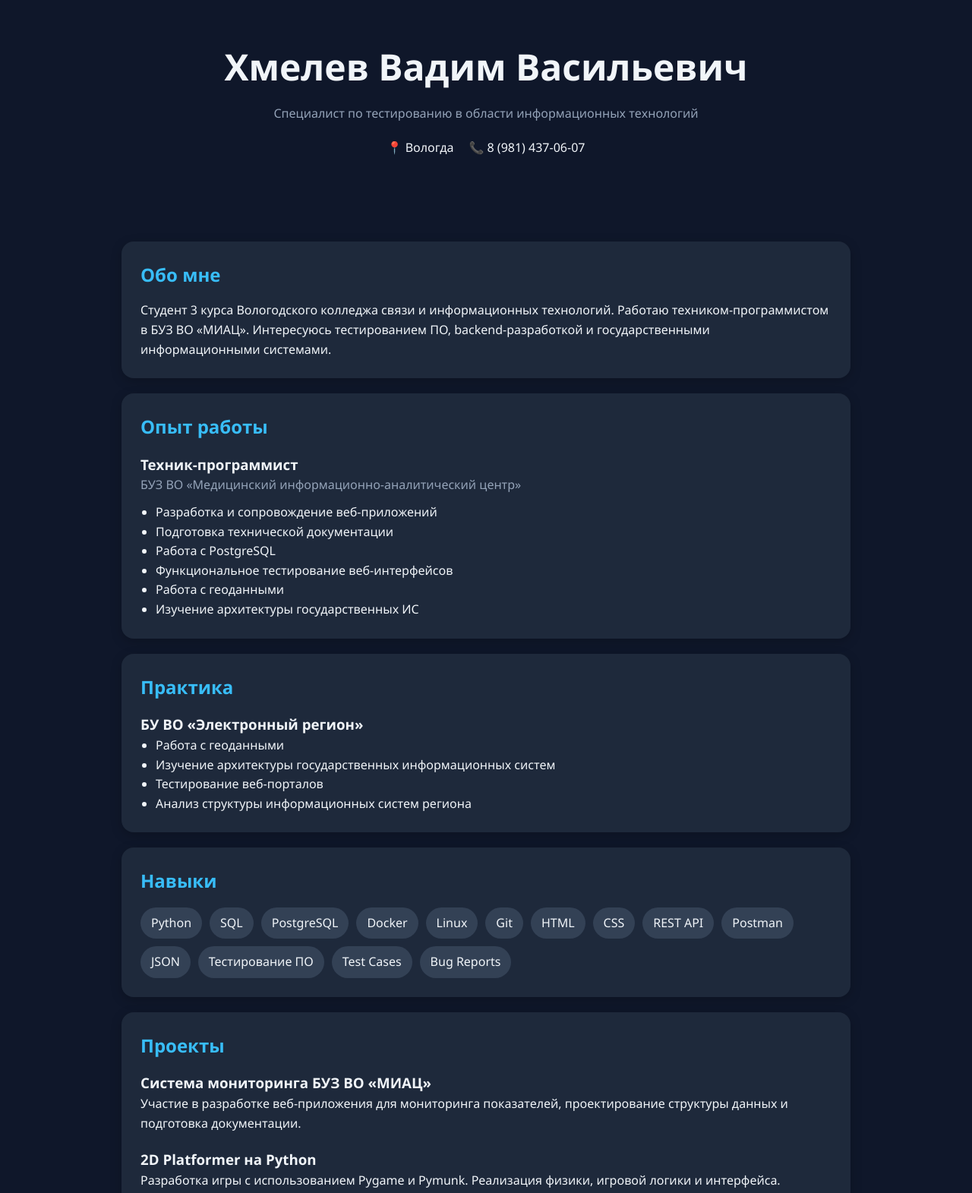
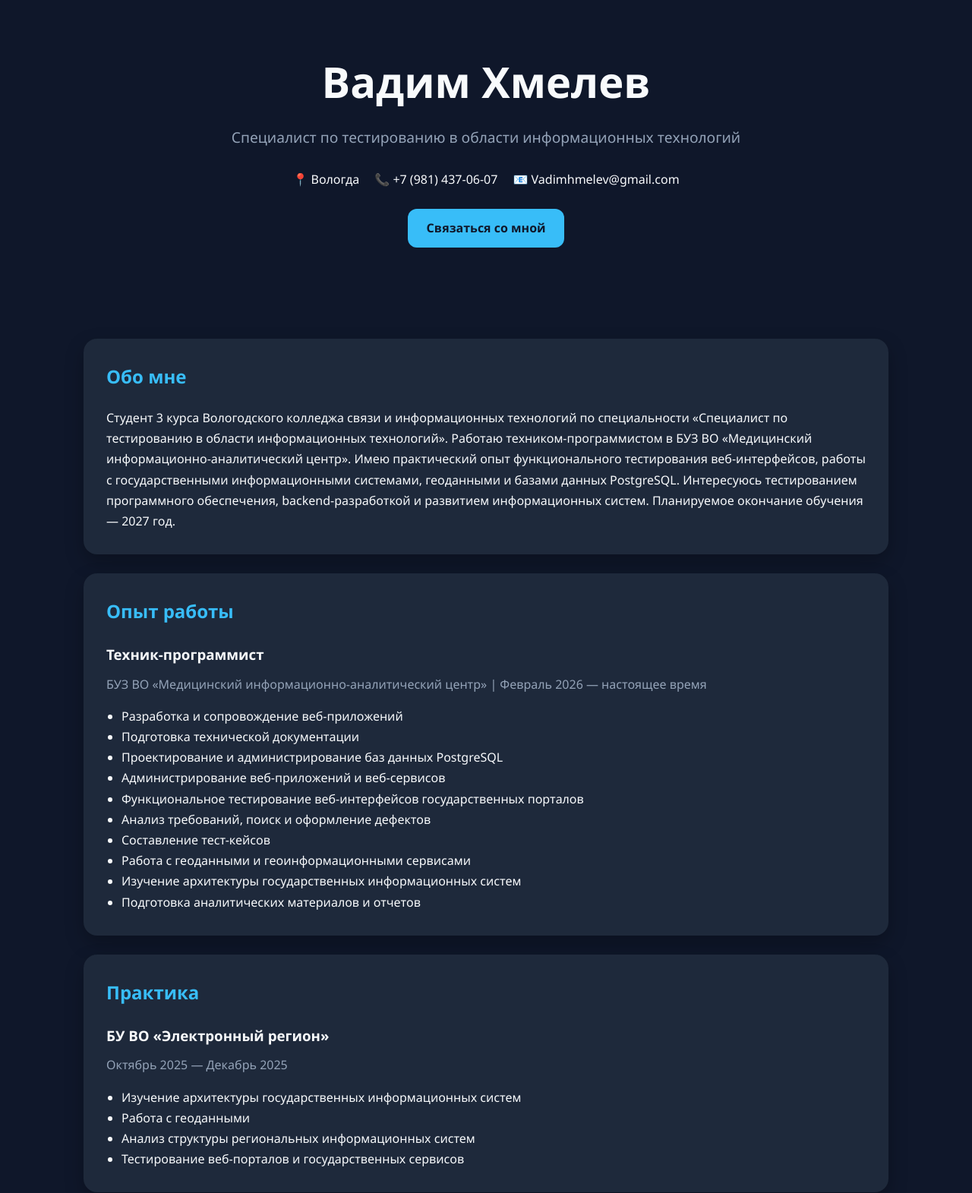
Before and after one commit to sirinka527/vadim_khmelev.github.io, a plain HTML site: page index.html in a window 1280 px wide. Shown: the part 40-1611 px from the top of the page at 76% size. Drawn offline with Linux system fonts and the light colour scheme.

Commit message:
Update portfolio

```diff
--- a/index.html
+++ b/index.html
@@ -3,22 +3,30 @@
 <head>
     <meta charset="UTF-8">
     <meta name="viewport" content="width=device-width, initial-scale=1.0">
-    <title>Хмелев Вадим | QA Engineer</title>
+    <title>Вадим Хмелев | QA Engineer</title>
     <link rel="stylesheet" href="style.css">
 </head>
 <body>
 
 <header class="hero">
     <div class="container">
-        <h1>Хмелев Вадим Васильевич</h1>
+
+        <h1>Вадим Хмелев</h1>
+
         <p class="subtitle">
             Специалист по тестированию в области информационных технологий
         </p>
 
         <div class="contacts">
             <span>📍 Вологда</span>
-            <span>📞 8 (981) 437-06-07</span>
+            <span>📞 +7 (981) 437-06-07</span>
+            <span>📧 Vadimhmelev@gmail.com</span>
         </div>
+
+        <a href="mailto:Vadimhmelev@gmail.com" class="btn">
+            Связаться со мной
+        </a>
+
     </div>
 </header>
 
@@ -26,10 +34,21 @@
 
     <section class="card">
         <h2>Обо мне</h2>
+
         <p>
-            Студент 3 курса Вологодского колледжа связи и информационных технологий.
-            Работаю техником-программистом в БУЗ ВО «МИАЦ».
-            Интересуюсь тестированием ПО, backend-разработкой и государственными информационными системами.
+            Студент 3 курса Вологодского колледжа связи и информационных технологий
+            по специальности «Специалист по тестированию в области информационных технологий».
+
+            Работаю техником-программистом в БУЗ ВО «Медицинский информационно-аналитический центр».
+
+            Имею практический опыт функционального тестирования веб-интерфейсов,
+            работы с государственными информационными системами,
+            геоданными и базами данных PostgreSQL.
+
+            Интересуюсь тестированием программного обеспечения,
+            backend-разработкой и развитием информационных систем.
+
+            Планируемое окончание обучения — 2027 год.
         </p>
     </section>
 
@@ -37,76 +56,119 @@
         <h2>Опыт работы</h2>
 
         <div class="job">
+
             <h3>Техник-программист</h3>
-            <p class="company">БУЗ ВО «Медицинский информационно-аналитический центр»</p>
+
+            <p class="company">
+                БУЗ ВО «Медицинский информационно-аналитический центр»
+                | Февраль 2026 — настоящее время
+            </p>
 
             <ul>
                 <li>Разработка и сопровождение веб-приложений</li>
                 <li>Подготовка технической документации</li>
-                <li>Работа с PostgreSQL</li>
-                <li>Функциональное тестирование веб-интерфейсов</li>
-                <li>Работа с геоданными</li>
-                <li>Изучение архитектуры государственных ИС</li>
+                <li>Проектирование и администрирование баз данных PostgreSQL</li>
+                <li>Администрирование веб-приложений и веб-сервисов</li>
+                <li>Функциональное тестирование веб-интерфейсов государственных порталов</li>
+                <li>Анализ требований, поиск и оформление дефектов</li>
+                <li>Составление тест-кейсов</li>
+                <li>Работа с геоданными и геоинформационными сервисами</li>
+                <li>Изучение архитектуры государственных информационных систем</li>
+                <li>Подготовка аналитических материалов и отчетов</li>
             </ul>
+
         </div>
     </section>
 
     <section class="card">
+
         <h2>Практика</h2>
 
         <h3>БУ ВО «Электронный регион»</h3>
 
+        <p class="company">
+            Октябрь 2025 — Декабрь 2025
+        </p>
+
         <ul>
+            <li>Изучение архитектуры государственных информационных систем</li>
             <li>Работа с геоданными</li>
-            <li>Изучение архитектуры государственных информационных систем</li>
-            <li>Тестирование веб-порталов</li>
-            <li>Анализ структуры информационных систем региона</li>
+            <li>Анализ структуры региональных информационных систем</li>
+            <li>Тестирование веб-порталов и государственных сервисов</li>
         </ul>
+
     </section>
 
     <section class="card">
-        <h2>Навыки</h2>
+
+        <h2>Технологический стек</h2>
 
         <div class="skills">
             <span>Python</span>
+            <span>Flask</span>
             <span>SQL</span>
             <span>PostgreSQL</span>
+            <span>REST API</span>
             <span>Docker</span>
             <span>Linux</span>
             <span>Git</span>
-            <span>HTML</span>
-            <span>CSS</span>
-            <span>REST API</span>
+            <span>HTML5</span>
+            <span>CSS3</span>
             <span>Postman</span>
             <span>JSON</span>
-            <span>Тестирование ПО</span>
-            <span>Test Cases</span>
-            <span>Bug Reports</span>
-        </div>
-    </section>
-
-    <section class="card">
-        <h2>Проекты</h2>
-
-        <div class="project">
-            <h3>Система мониторинга БУЗ ВО «МИАЦ»</h3>
-            <p>
-                Участие в разработке веб-приложения для мониторинга показателей,
-                проектирование структуры данных и подготовка документации.
-            </p>
-        </div>
-
-        <div class="project">
-            <h3>2D Platformer на Python</h3>
-            <p>
-                Разработка игры с использованием Pygame и Pymunk.
-                Реализация физики, игровой логики и интерфейса.
-            </p>
         </div>
 
     </section>
 
     <section class="card">
+
+        <h2>Навыки тестирования</h2>
+
+        <div class="skills">
+            <span>Функциональное тестирование</span>
+            <span>Ручное тестирование</span>
+            <span>Тест-кейсы</span>
+            <span>Баг-репорты</span>
+            <span>Анализ требований</span>
+            <span>Пользовательские сценарии</span>
+        </div>
+
+    </section>
+
+    <section class="card">
+
+        <h2>Проекты</h2>
+
+        <div class="project">
+
+            <h3>Сайт мониторинга для БУЗ ВО «МИАЦ»</h3>
+
+            <ul>
+                <li>Проектирование структуры данных</li>
+                <li>Подготовка технической документации</li>
+                <li>Тестирование пользовательского интерфейса</li>
+                <li>Участие в сопровождении системы</li>
+            </ul>
+
+        </div>
+
+        <div class="project">
+
+            <h3>2D Platformer на Python</h3>
+
+            <ul>
+                <li>Разработка игры на Python</li>
+                <li>Использование Pygame и Pymunk</li>
+                <li>Реализация игровой логики и физики</li>
+                <li>Проектирование архитектуры игровых компонентов</li>
+            </ul>
+
+        </div>
+
+    </section>
+
+    <section class="card">
+
         <h2>Образование</h2>
 
         <p>
@@ -118,21 +180,30 @@
         </p>
 
         <p>
-            2023–2027
+            2023 — 2027
         </p>
+
     </section>
 
     <section class="card">
+
         <h2>Языки</h2>
 
         <ul>
             <li>Русский — родной</li>
-            <li>Английский — A2</li>
-            <li>Японский — N5 (A1)</li>
+            <li>Английский — A2 (Pre-Intermediate)</li>
+            <li>Японский — N5 (базовый)</li>
         </ul>
+
     </section>
 
 </main>
 
+<footer>
+    <div class="container">
+        © 2026 Вадим Хмелев
+    </div>
+</footer>
+
 </body>
 </html>
--- a/style.css
+++ b/style.css
@@ -5,86 +5,117 @@
 }
 
 body{
-    font-family:Segoe UI, sans-serif;
     background:#0f172a;
-    color:#f1f5f9;
-    line-height:1.6;
+    color:#f8fafc;
+    font-family:'Segoe UI',sans-serif;
+    line-height:1.7;
 }
 
 .container{
-    max-width:1000px;
+    max-width:1100px;
     margin:auto;
     padding:20px;
 }
 
 .hero{
     text-align:center;
-    padding:70px 20px;
+    padding:80px 20px;
 }
 
 .hero h1{
-    font-size:3rem;
+    font-size:3.5rem;
+    margin-bottom:10px;
 }
 
 .subtitle{
-    margin-top:10px;
+    font-size:1.2rem;
     color:#94a3b8;
+    margin-bottom:25px;
 }
 
 .contacts{
-    margin-top:20px;
     display:flex;
     justify-content:center;
+    flex-wrap:wrap;
     gap:20px;
-    flex-wrap:wrap;
+    margin-bottom:25px;
+}
+
+.btn{
+    display:inline-block;
+    background:#38bdf8;
+    color:#0f172a;
+    text-decoration:none;
+    padding:12px 24px;
+    border-radius:12px;
+    font-weight:600;
+    transition:.2s;
+}
+
+.btn:hover{
+    transform:translateY(-3px);
 }
 
 .card{
     background:#1e293b;
-    padding:25px;
-    margin-bottom:20px;
-    border-radius:16px;
-    box-shadow:0 4px 15px rgba(0,0,0,.2);
+    border-radius:18px;
+    padding:30px;
+    margin-bottom:25px;
+    box-shadow:0 10px 25px rgba(0,0,0,.25);
 }
 
 .card h2{
-    margin-bottom:15px;
     color:#38bdf8;
+    margin-bottom:20px;
+}
+
+.card h3{
+    margin-bottom:10px;
 }
 
 .company{
     color:#94a3b8;
-    margin-bottom:10px;
+    margin-bottom:15px;
 }
 
 .skills{
     display:flex;
     flex-wrap:wrap;
-    gap:10px;
+    gap:12px;
 }
 
 .skills span{
     background:#334155;
-    padding:8px 14px;
-    border-radius:30px;
-}
-
-.project{
-    margin-bottom:20px;
+    padding:8px 16px;
+    border-radius:50px;
 }
 
 ul{
     padding-left:20px;
 }
 
+.project{
+    margin-bottom:25px;
+}
+
+footer{
+    text-align:center;
+    padding:30px;
+    color:#94a3b8;
+}
+
 @media(max-width:768px){
 
     .hero h1{
-        font-size:2rem;
+        font-size:2.2rem;
     }
 
     .contacts{
         flex-direction:column;
         gap:10px;
     }
+
+    .card{
+        padding:20px;
+    }
 }
```
